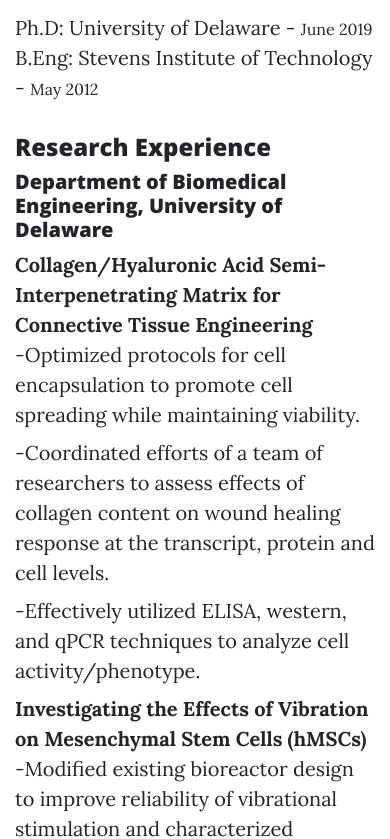
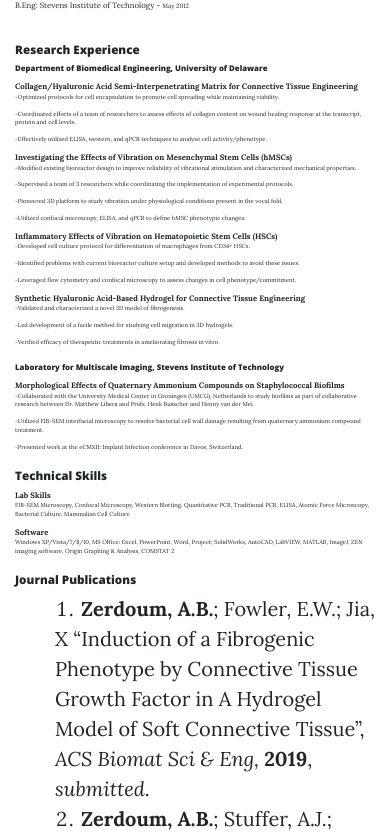
Before and after one commit to azerdoum/StemSells, a website: page about.html in a window 390 px wide. Shown: the part 612-1451 px from the top of the page. Drawn offline with nearby package versions, Linux system fonts and the light colour scheme.

Commit message:
updated about me, added navbar dropdown

```diff
--- a/about.html
+++ b/about.html
@@ -38,8 +38,15 @@
           <li class="nav-item">
             <a class="nav-link" href="index.html">Home</a>
           </li>
-          <li class="nav-item">
-            <a class="nav-link" href="about.html">About</a>
+          <li class="nav-item dropdown">
+            <a class="nav-link dropdown-toggle" href="about.html" id="navbarDropdown" role="button" data-toggle="dropdown" aria-haspopup="false" aria-expanded="false">
+          About</a>
+          <div class="dropdown-menu" aria-labelledby="navbarDropdown">
+            <a class="dropdown-item ml-auto" href="#education" style="">Education</a>
+            <a class="dropdown-item ml-auto" href="#researchexperience">Research Experience</a>
+            <a class="dropdown-item ml-auto" href="#technicalskills">Technical Skills</a>
+            <a class="dropdown-item ml-auto" href="#journalpublications">Journal Publications</a>
+            <a class="dropdown-item ml-auto" href="#conferencepresentations">Conference Presentations</a>
           </li>
           <li class="nav-item">
             <a class="nav-link" href="post.html">Sample Post</a>
@@ -70,37 +77,66 @@
   <!-- Main Content -->
   <div class="container">
     <div class="row">
-      <div class="col-lg-8 col-md-10 mx-auto">
-        <h4 class="text-responsive">Education</h4>
-        <p>Ph.D: University of Delaware - <small>June 2019</small><br>B.Eng: Stevens Institute of Technology - <small>May 2012</small></p>
-        <h4>Research Experience</h4>
-        <h5>Department of Biomedical Engineering, University of Delaware</h5>
+      <div class="col-lg col-md mx-auto">
+        <div>
+        <h4 id="education" style="font-size:3vw;">Education</h4>
+        <p style="font-size:2vw;">Ph.D: University of Delaware - <small>June 2019</small><br>B.Eng: Stevens Institute of Technology - <small>May 2012</small></p>
+        <h4 id="researchexperience" style="font-size:3vw;">Research Experience</h4>
+        <h5 style="font-size:2vw;">Department of Biomedical Engineering, University of Delaware</h5>
         <dl>
-          <dt>Collagen/Hyaluronic Acid Semi-Interpenetrating Matrix for Connective Tissue Engineering</dt>
-          <dd> -Optimized protocols for cell encapsulation to promote cell spreading while maintaining viability.</dd>
-          <dd> -Coordinated efforts of a team of researchers to assess effects of collagen content on wound healing response at the transcript, protein and cell levels.</dd>
-          <dd> -Effectively utilized ELISA, western, and qPCR techniques to analyze cell activity/phenotype.</dd>
-          <dt>Investigating the Effects of Vibration on Mesenchymal Stem Cells (hMSCs)</dt>
-          <dd> -Modified existing bioreactor design to improve reliability of vibrational stimulation and characterized mechanical properties.</dd>
-          <dd> -Supervised a team of 3 researchers while coordinating the implementation of experimental protocols.</dd>
-          <dd> -Pioneered 3D platform to study vibration under physiological conditions present in the vocal fold.</dd>
-          <dd> -Utilized confocal microscopy, ELISA, and qPCR to define hMSC phenotypic changes.</dd>
-          <dt>Inflammatory Effects of Vibration on Hematopoietic Stem Cells (HSCs)</dt>
-          <dd> -Developed cell culture protocol for differentiation of macrophages from CD34+ HSCs.</dd>
-          <dd> -Identified problems with current bioreactor culture setup and developed methods to avoid these issues. </dd>
-          <dd> -Leveraged flow cytometry and confocal microscopy to assess changes in cell phenotype/commitment.</dd>
-          <dt>Synthetic Hyaluronic Acid-Based Hydrogel for Connective Tissue Engineering</dt>
-          <dd> -Validated and characterized a novel 3D model of fibrogenesis.</dd>
-          <dd> -Led development of a facile method for studying cell migration in 3D hydrogels.</dd>
-          <dd> -Verified efficacy of therapeutic treatments in ameliorating fibrosis in vitro.</dd>
+          <dt style="font-size:2vw;">Collagen/Hyaluronic Acid Semi-Interpenetrating Matrix for Connective Tissue Engineering</dt>
+          <dd style="font-size:1.5vw;"> -Optimized protocols for cell encapsulation to promote cell spreading while maintaining viability.</dd>
+          <dd style="font-size:1.5vw;"> -Coordinated efforts of a team of researchers to assess effects of collagen content on wound healing response at the transcript, protein and cell levels.</dd>
+          <dd style="font-size:1.5vw;"> -Effectively utilized ELISA, western, and qPCR techniques to analyze cell activity/phenotype.</dd>
+          <dt style="font-size:2vw;">Investigating the Effects of Vibration on Mesenchymal Stem Cells (hMSCs)</dt>
+          <dd style="font-size:1.5vw;"> -Modified existing bioreactor design to improve reliability of vibrational stimulation and characterized mechanical properties.</dd>
+          <dd style="font-size:1.5vw;"> -Supervised a team of 3 researchers while coordinating the implementation of experimental protocols.</dd>
+          <dd style="font-size:1.5vw;"> -Pioneered 3D platform to study vibration under physiological conditions present in the vocal fold.</dd>
+          <dd style="font-size:1.5vw;"> -Utilized confocal microscopy, ELISA, and qPCR to define hMSC phenotypic changes.</dd>
+          <dt style="font-size:2vw;">Inflammatory Effects of Vibration on Hematopoietic Stem Cells (HSCs)</dt>
+          <dd style="font-size:1.5vw;"> -Developed cell culture protocol for differentiation of macrophages from CD34+ HSCs.</dd>
+          <dd style="font-size:1.5vw;"> -Identified problems with current bioreactor culture setup and developed methods to avoid these issues. </dd>
+          <dd style="font-size:1.5vw;"> -Leveraged flow cytometry and confocal microscopy to assess changes in cell phenotype/commitment.</dd>
+          <dt style="font-size:2vw;">Synthetic Hyaluronic Acid-Based Hydrogel for Connective Tissue Engineering</dt>
+          <dd style="font-size:1.5vw;"> -Validated and characterized a novel 3D model of fibrogenesis.</dd>
+          <dd style="font-size:1.5vw;"> -Led development of a facile method for studying cell migration in 3D hydrogels.</dd>
+          <dd style="font-size:1.5vw;"> -Verified efficacy of therapeutic treatments in ameliorating fibrosis in vitro.</dd>
         </dl>
-        <h5>Laboratory for Multiscale Imaging, Stevens Institute of Technology</h5>
+        <h5 style="font-size:2vw;">Laboratory for Multiscale Imaging, Stevens Institute of Technology</h5>
         <dl>
-          <dt>Morphological Effects of Quaternary Ammonium Compounds on Staphylococcal Biofilms</dt>
-          <dd> -Collaborated with the University Medical Center in Groningen (UMCG), Netherlands to study biofilms as part of collaborative research between Dr. Matthew Libera and Profs. Henk Busscher and Henny van der Mei.</dd>
-          <dd> -Utilized FIB-SEM interfacial microscopy to resolve bacterial cell wall damage resulting from quaternary ammonium compound treatment.</dd>
-          <dd> -Presented work at the eCMXII: Implant Infection conference in Davos, Switzerland.</dd>
+          <dt style="font-size:2vw;">Morphological Effects of Quaternary Ammonium Compounds on Staphylococcal Biofilms</dt>
+          <dd style="font-size:1.5vw;"> -Collaborated with the University Medical Center in Groningen (UMCG), Netherlands to study biofilms as part of collaborative research between Dr. Matthew Libera and Profs. Henk Busscher and Henny van der Mei.</dd>
+          <dd style="font-size:1.5vw;"> -Utilized FIB-SEM interfacial microscopy to resolve bacterial cell wall damage resulting from quaternary ammonium compound treatment.</dd>
+          <dd style="font-size:1.5vw;"> -Presented work at the eCMXII: Implant Infection conference in Davos, Switzerland.</dd>
         </dl>
+        <h4 id="technicalskills" style="font-size:3vw;">Technical Skills</h4>
+        <dl>
+          <dt style="font-size:2vw;">Lab Skills</dt>
+          <dd style="font-size:1.5vw;">FIB-SEM Microscopy, Confocal Microscopy, Western Blotting, Quantitative PCR, Traditional PCR, ELISA, Atomic Force Microscopy, Bacterial Culture, Mammalian Cell Culture</dd>
+          <dt style="font-size:2vw;">Software</dt>
+          <dd style="font-size:1.5vw;">Windows XP/Vista/7/8/10, MS Office: Excel, PowerPoint, Word, Project; SolidWorks, AutoCAD, LabVIEW, MATLAB, ImageJ, ZEN imaging software, Origin Graphing & Analysis, COMSTAT 2</dd>
+        </dl>
+        <h4 id="journalpublications" style="font-size:3vw;">Journal Publications</h4>
+        <ol style="list-style: decimal inside;">
+        <li><b>Zerdoum, A.B.</b>; Fowler, E.W.; Jia, X “Induction of a Fibrogenic Phenotype by Connective Tissue Growth Factor in A Hydrogel Model of Soft Connective Tissue”, <i>ACS Biomat Sci & Eng,</i> <b>2019</b>, <i>submitted</i>.</li>
+        <li><b>Zerdoum, A.B.</b>; Stuffer, A.J.; Saberi, P.; Kelly, D.J.; Duncan, R.L.; Mongeau, L.; Jia, X. “Vibration Inhibits Mesenchymal Stem Cell Myofibroblastic Commitment in A Hydrogel Model of Vocal Fold Scar”, <i>Biomaterials,</i> <b>2019</b>, manuscript in preparation.</li>
+        <li><b>Zerdoum, A.B.</b>; Stuffer, A.J.; Heris, H.K.; Liu, S.; Mongeau, L.; Duncan, R. L.; Jia, X. “Culture of Mesenchymal Stem Cells in a Hydrogel Model of Vocal Fold Lamina Propria”, <i>Regen Eng Transl Med,</i> <b>2018</b>, DOI: 10.1007/s40883–018–0085–8.</li>
+        <li>Hao, Y.; Song, J.; Ravikrishnan, A.; Dicker, K.T.; Fowler, E.; <b>Zerdoum, A.B.</b>; Li, Y.; Zhang, H.; Rajasekaran, A. K.; Fox, J. M.; Jia, X. “Rapid Bioorthogonal Chemistry Enables in Situ Modulation of Stem Cell Behavior in 3D without External Triggers” <i>ACS Appl Mater Interfaces,</i> <b>2018</b>, 10, 26016-26027.</li>
+        <li>Liu, S.; Moore, A.C.; <b>Zerdoum, A.B.</b>; Zhang, H.; Scinto, S.L.; Zhiang, H.; Gong, L.; Burris, D.L.; Rajasekaran, A.K.; Fox, J.M.; Jia, X. “Cellular Interactions with Hydrogel Microfibers Synthesized via Interfacial Tetrazine Ligation” <i>Biomaterials,</i> <b>2018</b>, 180, 24-35.</li>
+        <li>Hao, Y.; <b>Zerdoum, A.B.</b>; Stuffer, A.J.; Rajasekaran, A.K.; Jia, X. "Biomimetic Hydrogels Incorporating Polymeric Cell–Adhesive Peptide to Promote the 3D Assembly of Tumoroids", <i>Biomacromolecules,</i> <b>2016</b>, 17, 3750–3760.</li>
+        <li>Li, L.; Stiadle, J.M; Lau, H.K.; <b>Zerdoum, A.B.</b>; Jia, X.; Thibeault, S.L.; Kiick, K.L. “Tissue Engineering–based Therapeutic Strategies for Vocal Fold Repair and Regeneration”, <i>Biomaterials,</i> <b>2016</b>, 108, 91–110.</li>
+        <li>Li, L.; Zhang, P.; Wang, W.M.; Lin, H.; <b>Zerdoum, A.B.</b>; Geiger, S.J.; Liu, Y.; Xiao, N.; Zou, Y.; Ogbuu, O.; Du, Q.; Jia, X.; Li, J.; Hu, J. “Foldable and Cytocompatible Sol-gel TiO2 Photonics”, <i>Sci Rep,</i> <b>2015</b>, 5, 13832.</li>
+        <li>Peterson, B.W.; He, Y.; Ren, Y.; <b>Zerdoum, A.B.</b>; Libera, M.R.; Sharma, P.K.; van Winkelhoff, A.J.; Neut, D.; Stoodley, P.; van der Mei, H.C.; Busscher, H.J. “Viscoelasticity of biofilms and their recalcitrance to mechanical and chemical challenges”. <i>FEMS Microbiol Rev,</i> <b>2015</b>, 39, 234–245.</li>
+        <li>Tong, Z.; <b>Zerdoum, A.B.</b>; Duncan, R.L.; Jia, X. “Dynamic Vibration Cooperates with Connective Tissue Growth Factor to Modulate Stem Cell Behaviors”. <i>Tissue Eng Part A,</i> <b>2014</b>, 20, 1922-1934.</li>
+        <li><b>Zerdoum, A.B.</b>; Tong, Z.; Bachman, B.; Jia, X. “Construction and Characterization of a Novel Vocal Fold Bioreactor”, <i>J Vis Exp,</i> <b>2014</b>, 90, e51594.</li>
+        </ol>
+        <h4 id="conferencepresentations" style="font-size:3vw;">Conference Presentations</h4>
+        <ol style="list-style: decimal inside;">
+        <li>First item</li>
+        <li>Second item</li>
+        <li>Third item</li>
+        </ol>
+      </div>
       </div>
     </div>
   </div>
@@ -114,7 +150,7 @@
         <div class="col-lg-8 col-md-10 mx-auto">
           <ul class="list-inline text-center">
             <li class="list-inline-item">
-              <a href="#">
+              <a href="https://twitter.com/AidanZerdoum">
                 <span class="fa-stack fa-lg">
                   <i class="fas fa-circle fa-stack-2x"></i>
                   <i class="fab fa-twitter fa-stack-1x fa-inverse"></i>
@@ -122,15 +158,15 @@
               </a>
             </li>
             <li class="list-inline-item">
-              <a href="#">
+              <a href="https://www.linkedin.com/in/aidanzerdoum/">
                 <span class="fa-stack fa-lg">
                   <i class="fas fa-circle fa-stack-2x"></i>
-                  <i class="fab fa-facebook-f fa-stack-1x fa-inverse"></i>
+                  <i class="fab fa-linkedin fa-stack-1x fa-inverse"></i>
                 </span>
               </a>
             </li>
             <li class="list-inline-item">
-              <a href="#">
+              <a href="https://github.com/azerdoum">
                 <span class="fa-stack fa-lg">
                   <i class="fas fa-circle fa-stack-2x"></i>
                   <i class="fab fa-github fa-stack-1x fa-inverse"></i>
@@ -138,7 +174,7 @@
               </a>
             </li>
           </ul>
-          <p class="copyright text-muted">Copyright &copy; Your Website 2019</p>
+          <p class="copyright text-muted">Copyright &copy; Aidan Zerdoum 2019</p>
         </div>
       </div>
     </div>
--- a/css/clean-blog.css
+++ b/css/clean-blog.css
@@ -422,7 +422,7 @@ footer .copyright {
     background-image: url(http://placekitten.com/1200/300);
 }
 .text-responsive {
-  font-size: calc(100% + 1vw + 1vh);
+  font-size: calc(25% + 1vw + 1vh);
 }
 /* Carousel Fade Effect */
 .carousel.carousel-fade .item {
```
Also changed, not shown: css/clean-blog.min.css.
